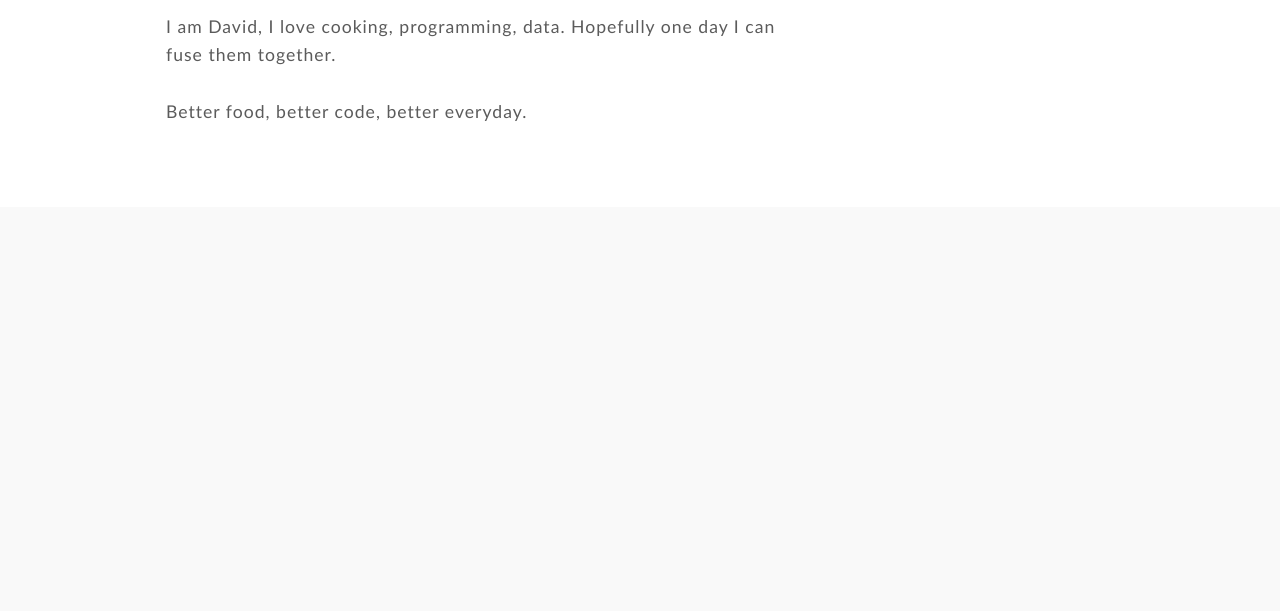
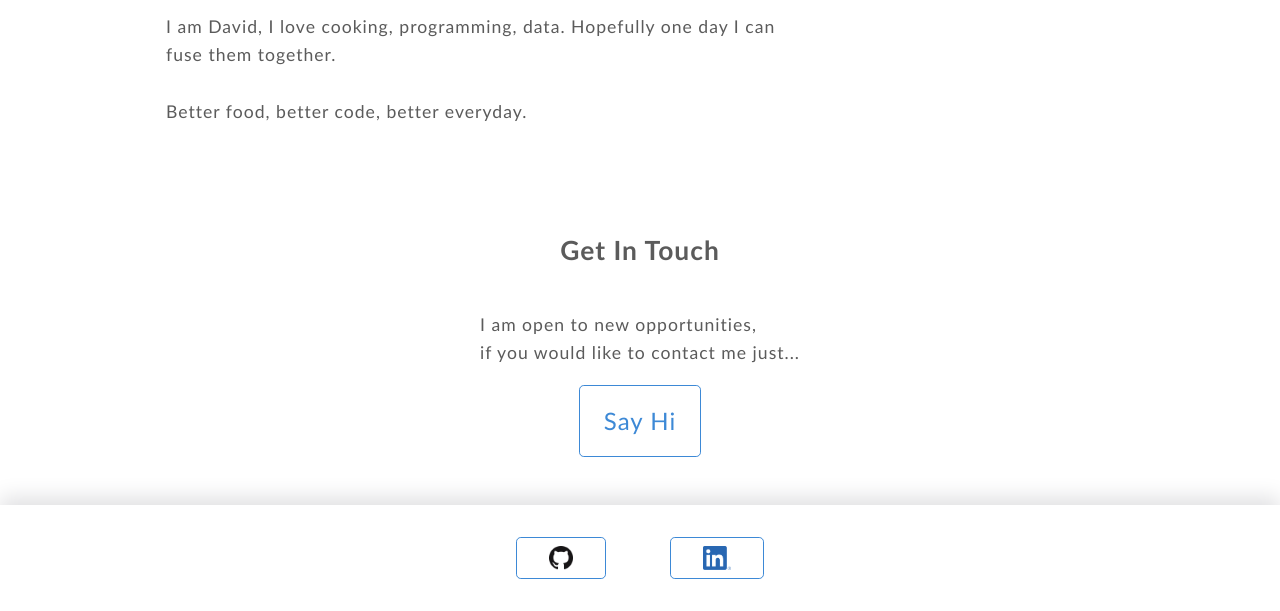
Before and after one commit to koloyyee/DailyUpdates, a Flask app: page /about/ in a window 1280 px wide. Shown: the part 1312-1923 px from the top of the page. Before the commit the page ends 1433 px from the top, so only its background shows below. Run offline with Flask 2, Linux system fonts and the light colour scheme; some libraries are stand-ins or nearby versions.

Commit message:
adding back footer.

```diff
--- a/dailyUpdates/static/css/style.css
+++ b/dailyUpdates/static/css/style.css
@@ -34,6 +34,31 @@ a:focus {
 span {
     font-weight: 700;
 
+}
+
+.button {
+    text-decoration: none;
+    transition: all 0.1s ease-in-out;
+    border: none;
+    cursor: pointer;
+    font-size: 1.5rem;
+    border-radius: 0.3rem;
+    border: 1px solid #3d89d6;
+    background-color: none;
+
+}
+
+.button {
+    padding: 1rem 1.5rem;
+}
+
+
+
+.button:hover,
+.cv:hover {
+    box-shadow: 5px 10px 0 #e1e1e3;
+    background-color: #3d89d6;
+    color: #fff;
 }
 
 .drawer-button,
@@ -286,3 +311,60 @@ hr {
     }
 
 }
+
+/* contact form  */
+.contact {
+    flex-direction: column;
+}
+
+.contact a {
+    text-decoration: none;
+}
+
+.contact_form {
+    display: none;
+}
+
+form {
+    display: flex;
+    flex-direction: column;
+    width: 70%;
+    margin: 0 auto;
+    padding: 1rem;
+}
+
+form input,
+textarea {
+    border-radius: .3rem;
+    margin: .5rem 0;
+    border: 1px solid #e1e1e3;
+    padding: 1rem;
+    font-size: 1rem;
+
+}
+
+@media (min-width: 780px) {
+    .contact {
+        width: 80%;
+    }
+
+}
+
+
+/* footer */
+footer {
+    width: 100%;
+    justify-content: center;
+    box-shadow: 0 -8px 20px #e1e1e3;
+    display: flex;
+    justify-content: center;
+    padding: 2rem 0;
+    margin-top: 3rem;
+    line-height: 0;
+}
+
+.social {
+    margin: 0 2rem;
+    padding: .5rem 2rem;
+
+}
--- a/dailyUpdates/templates/base.html
+++ b/dailyUpdates/templates/base.html
@@ -96,11 +96,22 @@
 
 
   </div>
-<!--  <footer>
-    <a class="nav-link social" href ="https://www.github.com/koloyyee" target="_blank"><img src= "{{ url_for("static", filename="GitHub-Mark-64px.png" ) }}" alt="my repo" width="24" height="24"> </a>
-    <a class="nav-link social" href ="https://www.linkedin.com/in/ko-loy-yee/" target="_blank"><img src= "{{ url_for("static", filename="LI-In-Bug.png" ) }}" alt="my linkedin" width="28" height="24"></a>
+  <div class="contact container-flex">
+    <h2> Get In Touch</h2>
+    <p> I am open to new opportunities, <br />if you would like to contact me just...</p>
 
-  </footer> -->
+    <a class="button" href="mailto:koloyyee@gmail.com" rel="noopener noreferrer" target="_blank"> Say
+        Hi</a>
+
+</div>
+<footer>
+  <a class=" button social" href="https://www.github.com/koloyyee" target="_blank"><img
+          src="{{ url_for("static", filename = "GitHub-Mark-64px.png")}}" alt=" my repo" width="24" height="24"> </a>
+  <a class="button social" href="https://www.linkedin.com/in/ko-loy-yee/" target="_blank"><img
+          src="{{ url_for("static", filename = "LI-In-Bug.png") }}" alt="my linkedin" width="28" height="24"></a>
+
+</footer>
+</div>
 
 </body>
 
```
